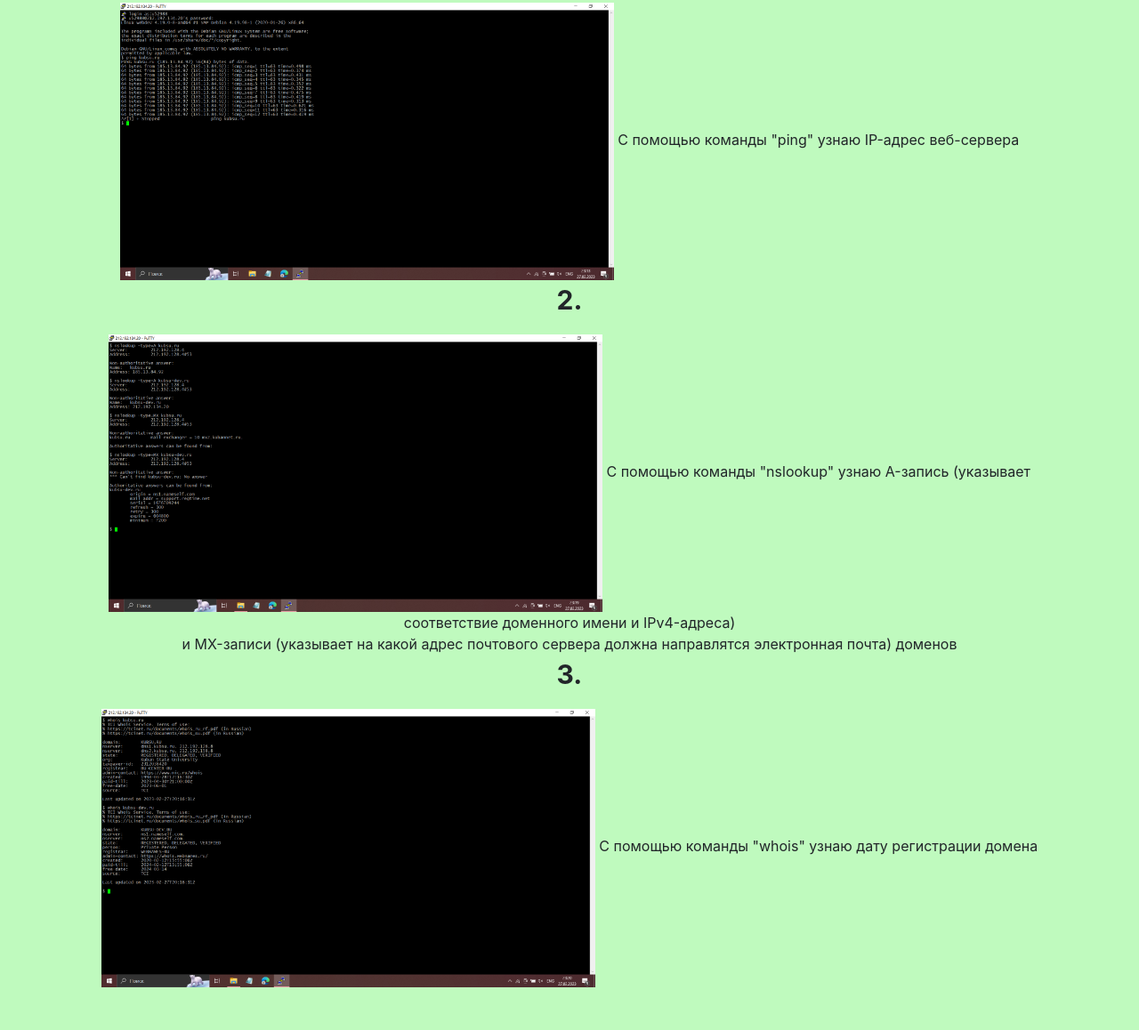
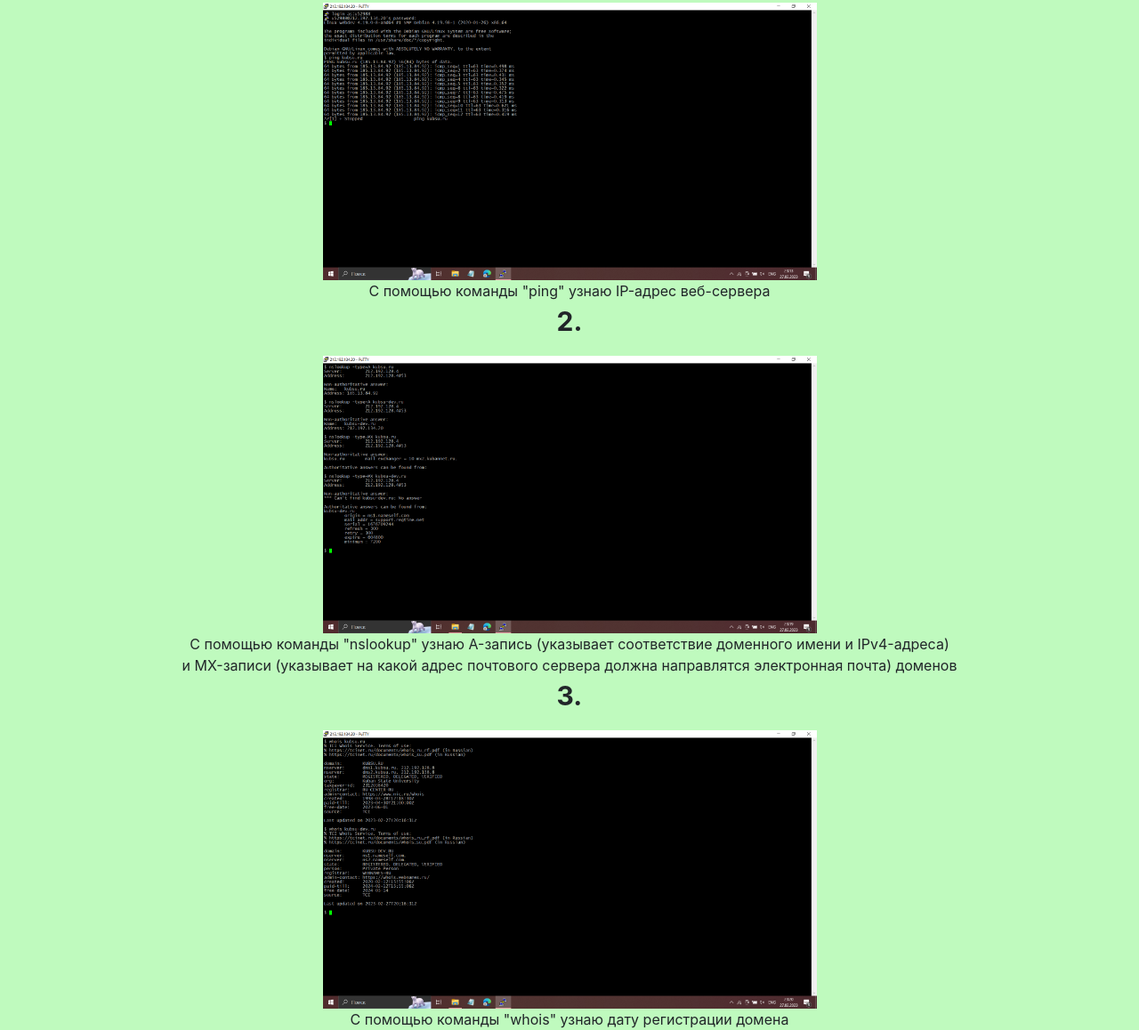
Before and after one commit to PolinaBY/backend1, a plain HTML site: page index.html in a window 1280 px wide. Shown: the part 58-1216 px from the top of the page at 89% size. Before the commit the page ends 1168 px from the top, so only its background shows below. Drawn offline with nearby package versions, Linux system fonts and the light colour scheme.

Commit message:
Update index.html

```diff
--- a/index.html
+++ b/index.html
@@ -17,13 +17,13 @@
       <div class="imgstyle">
        <p class="name">1.</p>
       <img src="pictures/ping.png" width="50%" height="50%">
-       <a class="info">С помощью команды "ping" узнаю IP-адрес веб-сервера</a>
+       <a class="info"><br>С помощью команды "ping" узнаю IP-адрес веб-сервера</a>
        <p class="name">2.</p>
        <img src="pictures/nslookup.png" width="50%" height="50%">
-       <a class="info">С помощью команды "nslookup" узнаю A-запись (указывает соответствие доменного имени и IPv4-адреса) <br> и MX-записи (указывает на какой адрес почтового сервера должна направлятся электронная почта) доменов</a>
+       <a class="info"><br>С помощью команды "nslookup" узнаю A-запись (указывает соответствие доменного имени и IPv4-адреса) <br> и MX-записи (указывает на какой адрес почтового сервера должна направлятся электронная почта) доменов</a>
        <p class="name">3.</p>
        <img src="pictures/whois.png" width="50%" height="50%">
-       <a class="info">С помощью команды "whois" узнаю дату регистрации домена</a>
+       <a class="info"><br>С помощью команды "whois" узнаю дату регистрации домена</a>
       </div>
      </div>
   </body>
```
